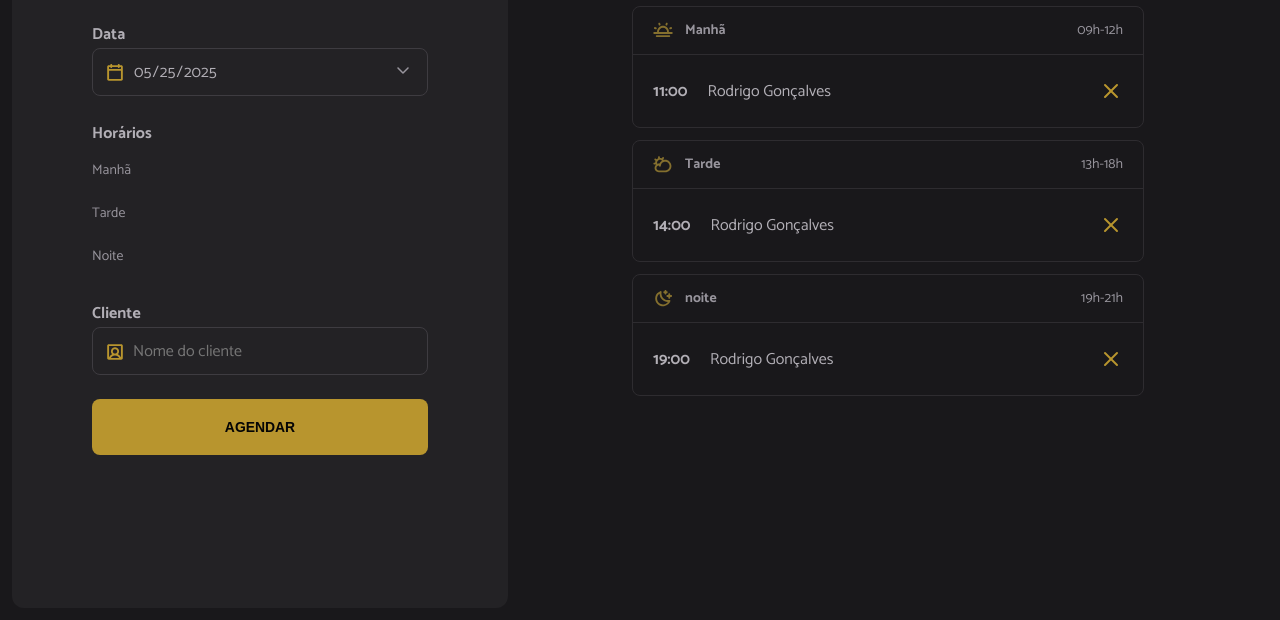
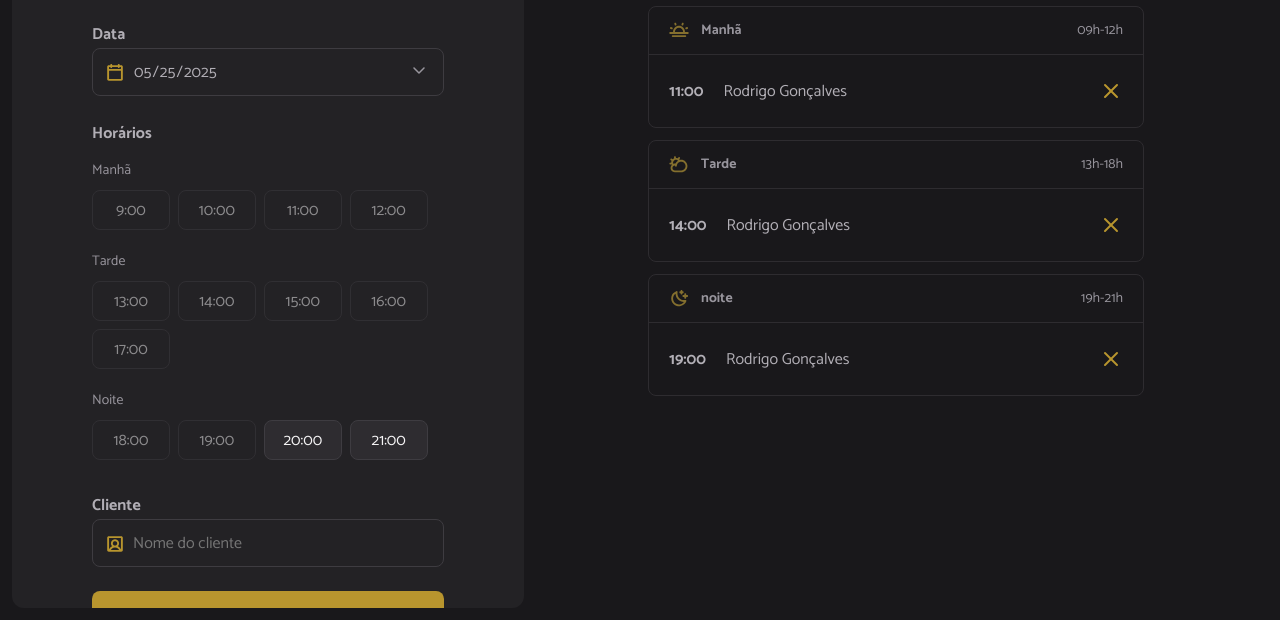
Before and after one commit to hannahmem/hair-day-project, a website built with webpack: page index.html in a window 1280 px wide. Shown: the part 180-800 px from the top of the page. Built offline with nearby package versions, Linux system fonts and the light colour scheme.

Commit message:
finalizando horarios

```diff
--- a/index.html
+++ b/index.html
@@ -37,8 +37,8 @@
         <span class="label">Horários</span>
         <ul id="hours" class="hours" aria-label="Horários disponíveis de manhã">
           <!-- Exemplo: Manhã -->
-          <li data-period="morning" class="hour-period">Manhã</li>
-          <!-- <li data-period="morning" value="09:00" class="hour hour-available">
+          <!-- <li data-period="morning" class="hour-period">Manhã</li>
+          <li data-period="morning" value="09:00" class="hour hour-available">
             09:00
           </li>
           <li data-period="morning" value="10:00" class="hour hour-available">
@@ -51,8 +51,8 @@
             12:00
           </li> -->
           <!-- Exemplo: Tarde  -->
-          <li data-period="morning" class="hour-period">Tarde</li>
-          <!--<li
+          <!-- <li data-period="morning" class="hour-period">Tarde</li>
+          <li
             data-period="afternoon"
             value="13:00"
             class="hour hour-unavailable"
@@ -87,9 +87,9 @@
             18:00
           </li> -->
           <!-- Exemplo: Noite -->
-          <li data-period="night" class="hour-period">Noite</li>
+          <!--<li data-period="night" class="hour-period">Noite</li>
 
-          <!--<li data-period="night" value="19:00" class="hour hour-available">
+          <li data-period="night" value="19:00" class="hour hour-available">
             19:00
           </li>
            <li data-period="night" value="20:00" class="hour hour-available">
--- /dev/null
+++ b/src/modules/form/date-change.js
@@ -0,0 +1,6 @@
+import { schedulesDay } from "../schedules/load.js"
+// Seleciona o input de data
+const selectedDate = document.getElementById("date");
+
+// Recarrega a lista de horarios quando o input de data mudar
+selectedDate.onchange = () => schedulesDay();
--- /dev/null
+++ b/src/modules/form/hours-click.js
@@ -0,0 +1,15 @@
+export function hoursClick() {
+    const hours = document.querySelectorAll(".hour-available");
+
+    hours.forEach((available) => {
+        available.addEventListener("click", (selected) => {
+            // Remove a classe hour-selected de todas as li nao selecionadas
+            hours.forEach(hour => {
+                hour.classList.remove("hour-selected");
+            })
+
+            // Adiciona a classe na li clicada
+            selected.target.classList.add("hour-selected");
+        })
+    })
+};
--- a/src/modules/form/hours-load.js
+++ b/src/modules/form/hours-load.js
@@ -1,9 +1,13 @@
 import { openingHours } from "../../utils/opening-hours.js"
 import { schedulesDay } from "../schedules/load.js";
 import dayjs from "dayjs"
+import { hoursClick } from "./hours-click.js";
 
+const hours = document.getElementById("hours");
 
 export function hoursLoad({ date }) {
+    // Limpa a lista de horarios
+    hours.innerHTML = "" ;
     const opening = openingHours.map(hour => {
         // Recupera somente a hora
         const [scheduleHour] = hour.split(":");
@@ -20,5 +24,34 @@ export function hoursLoad({ date }) {
         };
     });
 
-    console.log(opening)
+    // Renderiza os horarios
+    opening.forEach(({ hour, available }) => {
+        const li = document.createElement("li");
+
+        li.classList.add("hour");
+        li.classList.add(available ? "hour-available" : "hour-unavailable");
+
+        li.textContent = hour;
+
+        if (hour === "9:00") {
+            hourHeaderAdd("Manhã");
+        } else if (hour === "13:00") {
+            hourHeaderAdd("Tarde");
+        } else if (hour === "18:00") {
+            hourHeaderAdd("Noite");
+        }
+
+        hours.append(li);
+
+        // Adiciona o evento de clique nos horarios disponiveis
+        hoursClick();
+    });
+};
+
+function hourHeaderAdd(title) {
+    const header = document.createElement("li");
+    header.classList.add("hour-period");
+    header.textContent = title;
+
+    hours.append(header);
 }
--- a/src/modules/form/submit.js
+++ b/src/modules/form/submit.js
@@ -1,18 +1,50 @@
 import dayjs from "dayjs"
 
 const form = document.querySelector("form");
-const selectDate = document.getElementById("date");
+const clientName = document.getElementById("client")
+const selectedDate = document.getElementById("date");
 
 // Data atual para o input
 const inputToday = dayjs(new Date()).format("YYYY-MM-DD");
 
 // Carrega a data atual e define a data minima para a data atual
-selectDate.value = inputToday;
-selectDate.min = inputToday;
+selectedDate.value = inputToday;
+selectedDate.min = inputToday;
 
 
 form.onsubmit = (event) => {
     event.preventDefault();
 
-    console.log("ENVIADO!");
-}
+    try {
+        // Recuperando o nome do cliente
+        const name = clientName.value.trim();
+
+        if (!name)
+            return alert("Informe o nome do cliente!");
+
+        // Recupera o horario selecionado
+        const hourSelected = document.querySelector(".hour-selected");
+
+        if (!hourSelected)
+            return alert("Selecione o horário.");
+
+        // Recupera somente a hora
+        const [hour] = hourSelected.innerText.split(":");
+
+        // Insere a hora na data
+        const when = dayjs(selectedDate.value).add(hour, "hour");
+
+        // Gera um ID
+        const id = new Date().getTime();
+
+        console.log({
+            id,
+            name,
+            when
+        });
+
+    } catch(error) {
+        alert("Não foi possível realizar o agendamento.");
+        console.log(error);
+    }
+};
```
Also changed, not shown: src/main.js (+8 -7 lines).
